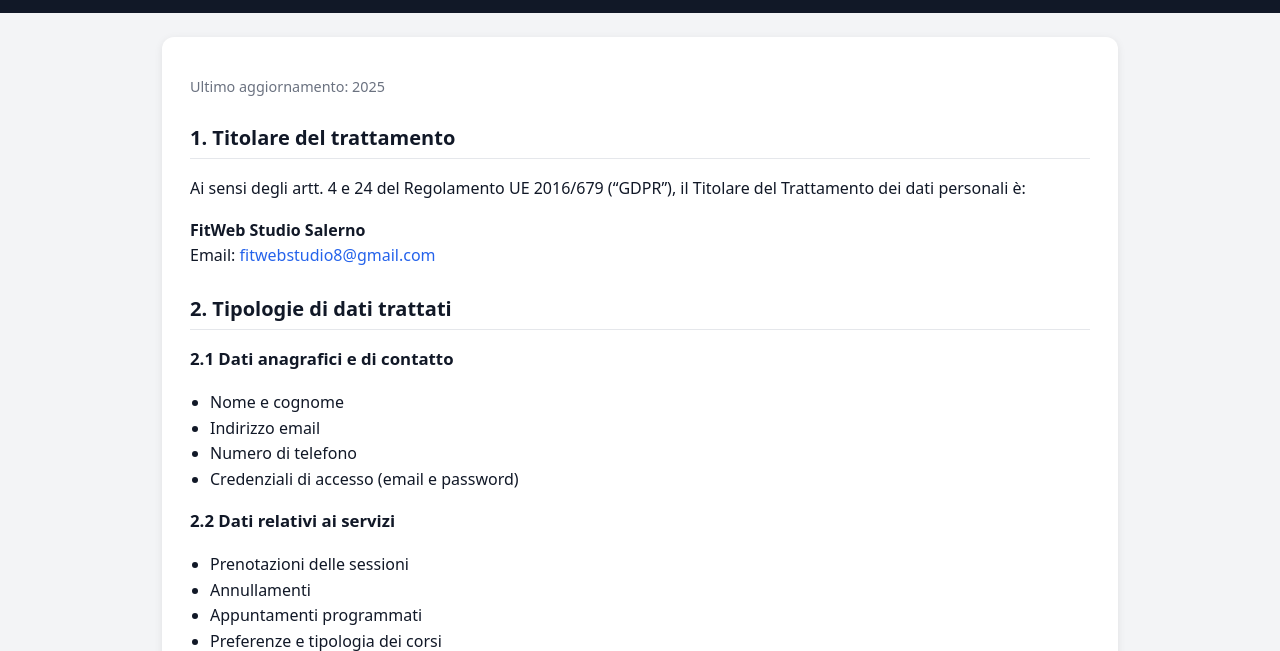
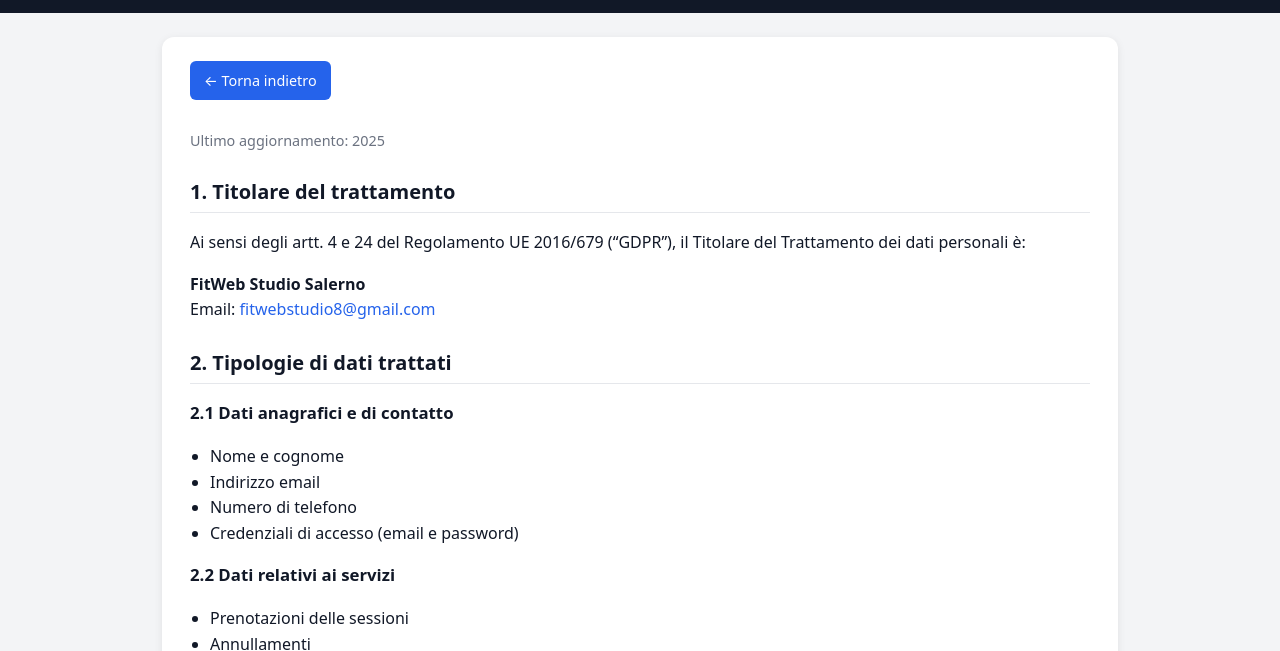
Before and after one commit to fitwebstudio8/StudioApp, a plain HTML site: page privacy.html in a window 1280 px wide. Shown: the part 114-765 px from the top of the page. Drawn offline with Linux system fonts and the light colour scheme.

Commit message:
Add back navigation link to StudioApp

```diff
--- a/privacy.html
+++ b/privacy.html
@@ -65,6 +65,25 @@
   </header>
 
   <main>
+
+<a href="/StudioApp/index.html"
+   style="
+     display:inline-block;
+     padding:8px 14px;
+     margin-bottom:15px;
+     background:#2563eb;
+     color:white;
+     border-radius:6px;
+     text-decoration:none;
+     font-size:0.9rem;
+     transition:0.2s;
+   "
+   onmouseover="this.style.background='#1e4fcf'"
+   onmouseout="this.style.background='#2563eb'">
+  ← Torna indietro
+</a>
+
+
     <p class="section-meta">
       Ultimo aggiornamento: 2025
     </p>
```
